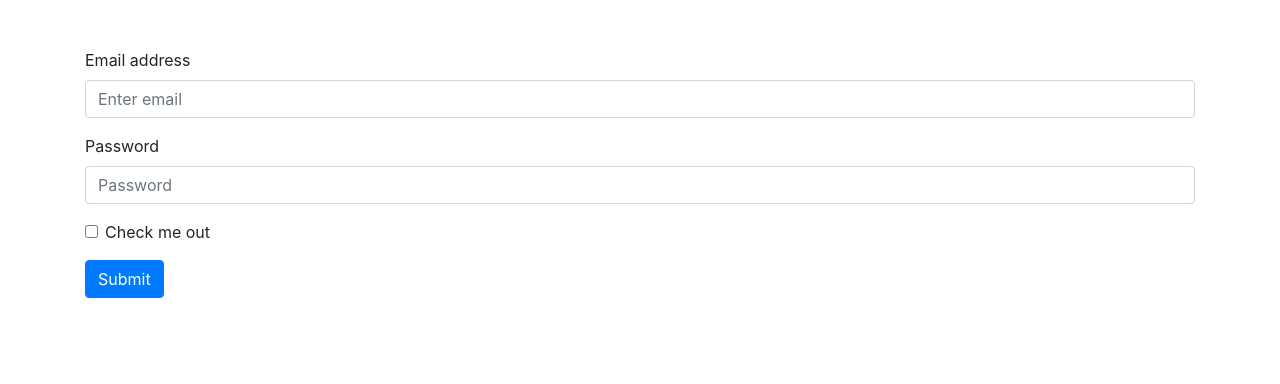
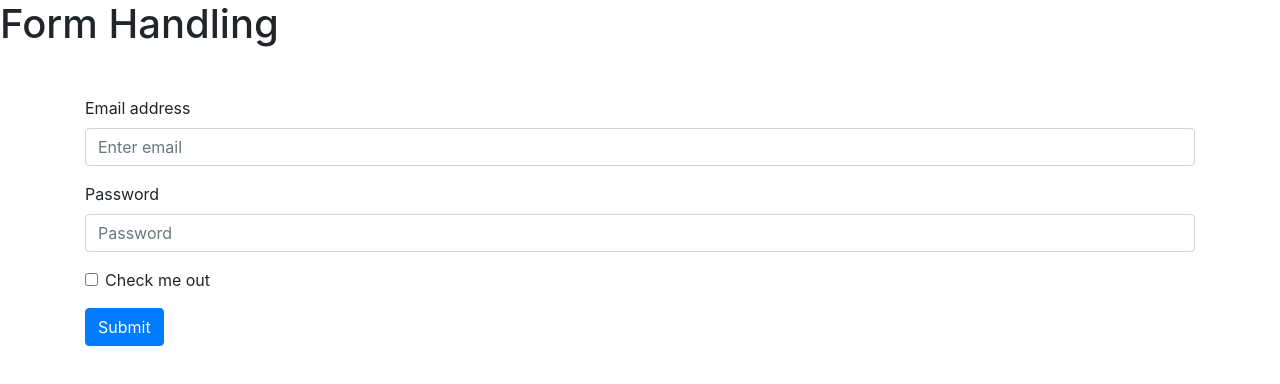
Before and after one commit to akshayneje2823/functional-comp, a React (Create React App) app: page / in a window 1280 px wide. Shown: the top 384 px of the page. Built offline with nearby package versions, Linux system fonts and the light colour scheme.

Commit message:
form handling more logic

```diff
--- a/src/App.js
+++ b/src/App.js
@@ -7,10 +7,10 @@ function App() {
     Password: ""
   });
   const [submit, setSubmit] = useState(false);
-  const [style,setstyle] = useState({
+  const [style, setstyle] = useState({
     color: "red"
   })
-  const [valid,setValid] = useState(false)
+  const [valid, setValid] = useState(false)
   let ehandler = (event) => {
     setValue({ ...value, emailAddress: event.target.value })
     setstyle()
@@ -20,25 +20,27 @@ function App() {
   }
   let submitHandler = (event) => {
     event.preventDefault();
-    if (value.emailAddress && value.Password ) {
+    if (value.emailAddress && value.Password) {
       setValid(true)
     };
     setSubmit(true);
     console.log()
   }
   return (
+    <React.Fragment>
+      <h1>Form Handling</h1>
       <div className="container mt-5">
         <form onSubmit={submitHandler}>
-      {submit && valid? <div className="success-message">Successfull! Thank Full</div> : null}
+          {submit && valid ? <div className="success-message">Successfull! Thank Full</div> : null}
           <div className="form-group">
             <label htmlFor="exampleInputEmail1" onChange={ehandler}>Email address</label>
             <input type="email" className="form-control" id="exampleInputEmail1" aria-describedby="emailHelp" placeholder="Enter email" />
-          {submit && value.emailAddress ? <span style={style}>Please enter valid mail</span>: null}
+            {submit && value.emailAddress ? <span style={style}>Please enter valid mail</span> : null}
           </div>
           <div className="form-group">
             <label htmlFor="exampleInputPassword1" onChange={passHandler}>Password</label>
             <input type="password" className="form-control" id="exampleInputPassword1" placeholder="Password" />
-          {submit && value.emailAddress ? <span style={style}>Please enter valid password</span>: null}
+            {submit && value.emailAddress ? <span style={style}>Please enter valid password</span> : null}
           </div>
           <div className="form-group form-check">
             <input type="checkbox" className="form-check-input" id="exampleCheck1" />
@@ -47,6 +49,7 @@ function App() {
           <button type="submit" className="btn btn-primary">Submit</button>
         </form>
       </div>
+    </React.Fragment>
   )
 }
 
```
Lines whose indentation alone changed are shown as unchanged.
